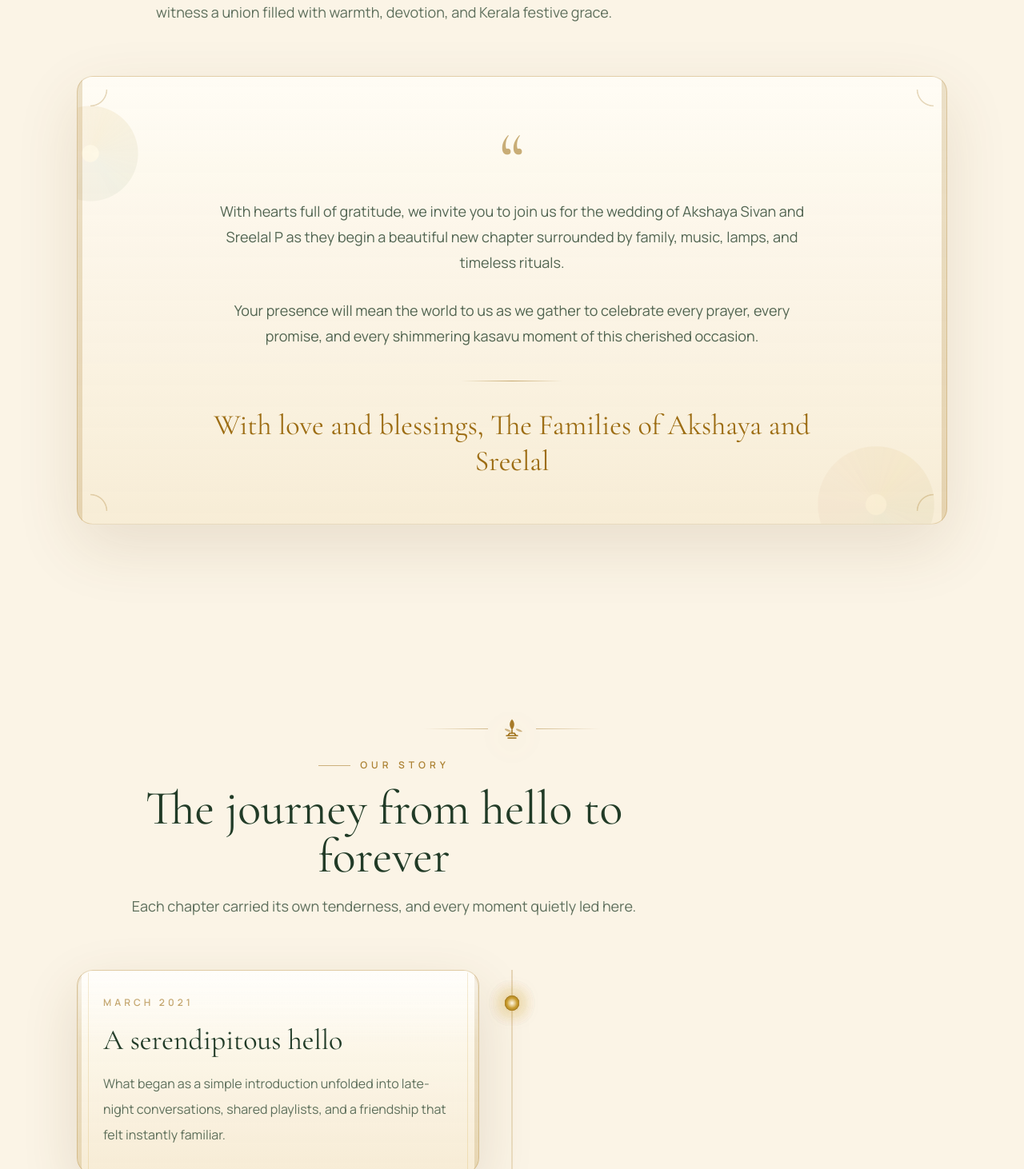
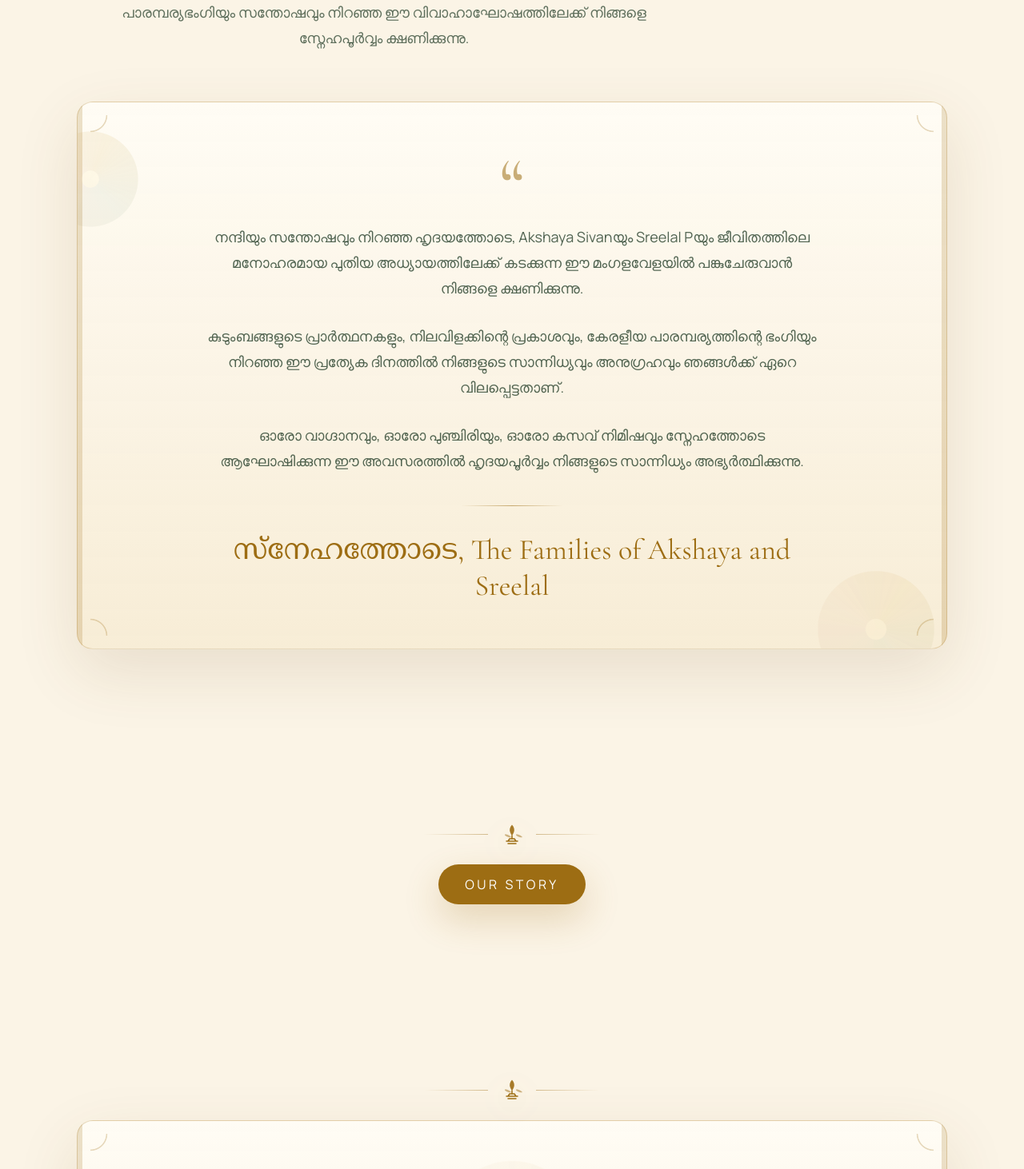
Before and after one commit to anandh-05/wedding-card, a React (Vite) app: page / in a window 1280 px wide. Shown: the part 1308-2770 px from the top of the page at 80% size. Built offline with nearby package versions, Linux system fonts and the light colour scheme.

Commit message:
Update wedding invitation story section

```diff
--- a/src/App.jsx
+++ b/src/App.jsx
@@ -4,12 +4,11 @@ import FloatingPetals from './components/FloatingPetals'
 import Footer from './components/Footer'
 import HeroSection from './components/HeroSection'
 import InvitationMessage from './components/InvitationMessage'
+import LoveStorySection from './components/LoveStorySection'
 import Loader from './components/Loader'
 import MusicToggle from './components/MusicToggle'
 import ScrollProgress from './components/ScrollProgress'
-import StoryTimeline from './components/StoryTimeline'
 import VenueSection from './components/VenueSection'
-import WhatsAppShare from './components/WhatsAppShare'
 import { weddingData } from './data/weddingData'
 
 function App() {
@@ -37,14 +36,13 @@ function App() {
       <FloatingPetals />
       <ScrollProgress />
       <MusicToggle label={weddingData.musicLabel} />
-      <WhatsAppShare shareText={weddingData.shareText} />
       {showLoader ? <Loader isVisible={loaderVisible} /> : null}
 
       <HeroSection hero={weddingData.hero} />
 
       <main className="relative z-10">
         <InvitationMessage invitation={weddingData.invitation} />
-        <StoryTimeline story={weddingData.story} />
+        <LoveStorySection />
         <CountdownSection
           names={weddingData.hero.shortNames}
           targetDate={weddingData.countdownTarget}
--- /dev/null
+++ b/src/components/LoveStorySection.jsx
@@ -0,0 +1,42 @@
+import { useState } from 'react'
+import loveStoryImage from '../assets/images/LoveStory.png'
+import RevealSection from './RevealSection'
+
+export default function LoveStorySection() {
+  const [isVisible, setIsVisible] = useState(false)
+
+  return (
+    <section className="relative mx-auto max-w-5xl px-4 py-16 sm:px-8 sm:py-24">
+      <RevealSection icon className="flex flex-col items-center">
+        <button
+          type="button"
+          aria-expanded={isVisible}
+          aria-controls="love-story-image"
+          onClick={() => setIsVisible((current) => !current)}
+          className="inline-flex min-h-12 items-center justify-center rounded-full border border-gold-500/35 bg-gold-500 px-8 py-3 text-sm font-bold uppercase tracking-[0.22em] text-white shadow-[0_18px_45px_rgba(157,109,19,0.24)] transition duration-300 hover:-translate-y-0.5 hover:bg-gold-400 focus:outline-none focus:ring-2 focus:ring-gold-500 focus:ring-offset-2 focus:ring-offset-midnight sm:text-base"
+        >
+          Our Story
+        </button>
+
+        <div
+          id="love-story-image"
+          aria-hidden={!isVisible}
+          className={`grid w-full transition-[grid-template-rows,opacity,transform,margin] duration-700 ease-out ${
+            isVisible
+              ? 'mt-10 grid-rows-[1fr] translate-y-0 opacity-100'
+              : 'mt-0 grid-rows-[0fr] -translate-y-3 opacity-0'
+          }`}
+        >
+          <div className="min-h-0 overflow-hidden">
+            <img
+              src={loveStoryImage}
+              alt="Love story"
+              className="love-story-image block h-auto w-full rounded-2xl border border-gold-500/25 bg-white/55 shadow-[0_24px_70px_rgba(95,64,19,0.14)]"
+              loading="lazy"
+            />
+          </div>
+        </div>
+      </RevealSection>
+    </section>
+  )
+}
--- a/src/components/StoryTimeline.jsx
+++ /dev/null
@@ -1,69 +0,0 @@
-import RevealSection from './RevealSection'
-import SectionHeading from './SectionHeading'
-
-function TimelineCard({ item, index }) {
-  const isLeft = index % 2 === 0
-
-  return (
-    <RevealSection
-      as="article"
-      delay={index * 90}
-      className="relative lg:contents"
-    >
-      {isLeft ? (
-        <>
-          <div className="luxury-card relative ml-8 p-5 sm:ml-14 sm:p-8 lg:col-start-1 lg:ml-0">
-            <p className="text-[0.65rem] font-semibold uppercase tracking-[0.24em] text-gold-500/85 sm:text-xs sm:tracking-[0.34em]">
-              {item.date}
-            </p>
-            <h3 className="mt-3 font-heading text-2xl leading-tight text-ivory sm:mt-4 sm:text-4xl">
-              {item.title}
-            </h3>
-            <p className="mt-3 text-base leading-7 text-ivory/72 sm:mt-4 sm:leading-8">
-              {item.description}
-            </p>
-          </div>
-          <div className="timeline-marker absolute left-0 top-8 lg:static lg:col-start-2 lg:row-start-1 lg:mx-auto" />
-          <div className="hidden lg:block" />
-        </>
-      ) : (
-        <>
-          <div className="hidden lg:block" />
-          <div className="timeline-marker absolute left-0 top-8 lg:static lg:col-start-2 lg:row-start-1 lg:mx-auto" />
-          <div className="luxury-card relative ml-8 p-5 sm:ml-14 sm:p-8 lg:col-start-3 lg:ml-0">
-            <p className="text-[0.65rem] font-semibold uppercase tracking-[0.24em] text-gold-500/85 sm:text-xs sm:tracking-[0.34em]">
-              {item.date}
-            </p>
-            <h3 className="mt-3 font-heading text-2xl leading-tight text-ivory sm:mt-4 sm:text-4xl">
-              {item.title}
-            </h3>
-            <p className="mt-3 text-base leading-7 text-ivory/72 sm:mt-4 sm:leading-8">
-              {item.description}
-            </p>
-          </div>
-        </>
-      )}
-    </RevealSection>
-  )
-}
-
-export default function StoryTimeline({ story }) {
-  return (
-    <section className="relative mx-auto max-w-6xl px-4 py-16 sm:px-8 sm:py-24 lg:py-30">
-      <RevealSection icon>
-        <SectionHeading
-          eyebrow="Our Story"
-          title="The journey from hello to forever"
-          subtitle="Each chapter carried its own tenderness, and every moment quietly led here."
-        />
-      </RevealSection>
-
-      <div className="relative mt-10 grid gap-6 sm:mt-16 sm:gap-8 lg:grid-cols-[1fr_auto_1fr] lg:gap-x-8 lg:gap-y-10">
-        <div className="absolute left-[0.35rem] top-0 h-full w-px bg-gradient-to-b from-gold-500/45 via-gold-400/25 to-transparent lg:left-1/2 lg:-translate-x-1/2" />
-        {story.map((item, index) => (
-          <TimelineCard key={`${item.date}-${item.title}`} item={item} index={index} />
-        ))}
-      </div>
-    </section>
-  )
-}
--- a/src/data/weddingData.js
+++ b/src/data/weddingData.js
@@ -22,15 +22,16 @@ export const weddingData = {
       'A heartfelt celebration wrapped in love, traditional rituals, and golden kasavu light awaits your presence.',
   },
   invitation: {
-    eyebrow: 'The Invitation',
-    title: 'A sacred beginning, lit with grace',
+    eyebrow: 'നമസ്കാരം',
+    title: 'സ്നേഹവും അനുഗ്രഹവും നിറഞ്ഞ ഒരു പുണ്യാരംഭം',
     subtitle:
-      'With the blessings of the Almighty and the love of our families, we invite you to witness a union filled with warmth, devotion, and Kerala festive grace.',
+      'ഈശ്വരാനുഗ്രഹത്തോടെയും കുടുംബങ്ങളുടെ സ്നേഹത്തോടെയും, കേരളത്തിന്റെ പാരമ്പര്യഭംഗിയും സന്തോഷവും നിറഞ്ഞ ഈ വിവാഹാഘോഷത്തിലേക്ക് നിങ്ങളെ സ്നേഹപൂർവ്വം ക്ഷണിക്കുന്നു.',
     paragraphs: [
-      'With hearts full of gratitude, we invite you to join us for the wedding of Akshaya Sivan and Sreelal P as they begin a beautiful new chapter surrounded by family, music, lamps, and timeless rituals.',
-      'Your presence will mean the world to us as we gather to celebrate every prayer, every promise, and every shimmering kasavu moment of this cherished occasion.',
+      'നന്ദിയും സന്തോഷവും നിറഞ്ഞ ഹൃദയത്തോടെ, Akshaya Sivanയും Sreelal Pയും ജീവിതത്തിലെ മനോഹരമായ പുതിയ അധ്യായത്തിലേക്ക് കടക്കുന്ന ഈ മംഗളവേളയിൽ പങ്കുചേരുവാൻ നിങ്ങളെ ക്ഷണിക്കുന്നു.',
+      'കുടുംബങ്ങളുടെ പ്രാർത്ഥനകളും, നിലവിളക്കിന്റെ പ്രകാശവും, കേരളീയ പാരമ്പര്യത്തിന്റെ ഭംഗിയും നിറഞ്ഞ ഈ പ്രത്യേക ദിനത്തിൽ നിങ്ങളുടെ സാന്നിധ്യവും അനുഗ്രഹവും ഞങ്ങൾക്ക് ഏറെ വിലപ്പെട്ടതാണ്.',
+      'ഓരോ വാഗ്ദാനവും, ഓരോ പുഞ്ചിരിയും, ഓരോ കസവ് നിമിഷവും സ്നേഹത്തോടെ ആഘോഷിക്കുന്ന ഈ അവസരത്തിൽ ഹൃദയപൂർവ്വം നിങ്ങളുടെ സാന്നിധ്യം അഭ്യർത്ഥിക്കുന്നു.',
     ],
-    signature: 'With love and blessings, The Families of Akshaya and Sreelal',
+    signature: 'സ്നേഹത്തോടെ, The Families of Akshaya and Sreelal',
   },
   story: [
     {
--- a/src/styles/globals.css
+++ b/src/styles/globals.css
@@ -247,6 +247,11 @@ textarea {
   box-shadow: 0 0 24px rgba(200, 154, 44, 0.35);
 }
 
+.love-story-image {
+  animation: love-story-translate 9s ease-in-out infinite;
+  will-change: transform;
+}
+
 .petal {
   --petal-left: 50%;
   --petal-size: 16px;
@@ -277,6 +282,17 @@ textarea {
   50% {
     opacity: 1;
     transform: translateX(-50%) scale(1.06);
+  }
+}
+
+@keyframes love-story-translate {
+  0%,
+  100% {
+    transform: translateY(0);
+  }
+
+  50% {
+    transform: translateY(-0.85rem);
   }
 }
 
```
Also changed, not shown: 1 other file (tests, documents, lock files or other folders).
